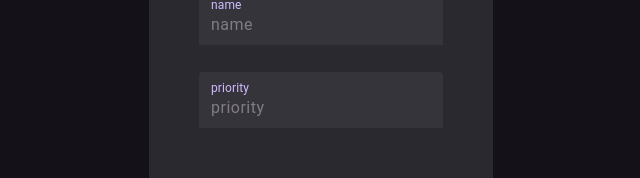
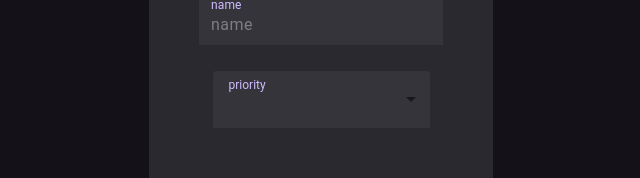
Before and after one commit to ReyhaneBstp/task_manager, a React (Vite) app: page /edit in a window 1280 px wide. Shown: the part 321-499 px from the top of the page, without its empty margins (327-967 px from the left). Built offline with nearby package versions, Linux system fonts and the light colour scheme; data requests are answered from the project's data file; sample sign-in values are in the browser's storage.

Commit message:
[refactor] changed priority ui of  edit page

```diff
--- a/db.json
+++ b/db.json
@@ -2,7 +2,7 @@
   "tasks": [
     {
       "title": "Exercise for 80 minutes",
-      "priority": 2,
+      "priority": "high",
       "status": true,
       "taskId": "9h2aca21-a8f5-4f8d-b975-bd20b6a4999c",
       "userId": "27a18898-b5df-4d83-b898-9ee542a149d8",
@@ -10,7 +10,7 @@
     },
     {
       "title": "Exercise for 90 minutes",
-      "priority": 2,
+      "priority": "medium",
       "status": true,
       "taskId": "9h2aca21-a8f5-4f8d-b975-bd20b06a4999c",
       "userId": "27a18898-b5df-4d83-b898-9ee542a149d8",
@@ -18,7 +18,7 @@
     },
     {
       "title": "Exercise for 40 minutes",
-      "priority": 2,
+      "priority": "low",
       "status": false,
       "taskId": "9h2aca21-a8f5-4f8d-b975-bd20b064999c",
       "userId": "27a18898-b5df-4d83-b898-9ee542a149d8",
@@ -26,42 +26,42 @@
     },
     {
       "title": "Exercise for 50 minutes",
-      "priority": 2,
+      "priority": "medium",
       "status": true,
       "id": "9h2aca21-a8f5-4f8d-b975-bd20b06a499c",
       "userId": "27a18898-b5df-4d83-b898-9ee542a149d8"
     },
     {
       "title": "Exercise for 60 minutes",
-      "priority": 2,
+      "priority": "low",
       "status": true,
       "id": "9h2aca21-a8f5-4f8d-975-bd20b06a4999c",
       "userId": "27a18898-b5df-4d83-b898-9ee542a149d8"
     },
     {
       "title": "read a book",
-      "priority": "3",
+      "priority": "low",
       "status": true,
       "id": "9cd8f273-2a08-4d08-a647-8d31806e1917",
       "userId": "27a18898-b5df-4d83-b898-9ee542a149d8"
     },
     {
       "title": "play football",
-      "priority": "2",
+      "priority": "high",
       "status": true,
       "id": "a306b4b1-253a-402b-a4df-dff00d078bca",
       "userId": "8b2aca21-a8f5-4f8d-b975-d20b06a4999c"
     },
     {
       "title": "listen to music",
-      "priority": "5",
-      "status": false,
+      "priority": "high",
+      "status": true,
       "id": "e6af41e6-14d3-4939-b487-0f7ce7520dc7",
       "userId": "8b2aca21-a8f5-4f8d-b975-d20b06a4999c"
     },
     {
       "title": "task #4",
-      "priority": "3",
+      "priority": "medium",
       "status": false,
       "taskId": "cf3e6bd7-71e1-45f9-8e23-a89bf9a3f6a5",
       "userId": "8b2aca21-a8f5-4f8d-b975-d20b06a4999c",
@@ -69,42 +69,42 @@
     },
     {
       "title": "task #4",
-      "priority": "4",
+      "priority": "high",
       "status": false,
       "id": "5de00503-8a59-40a8-9349-40b3d582ace7",
       "userId": "8b2aca21-a8f5-4f8d-b975-d20b06a4999c"
     },
     {
       "title": "task #5",
-      "priority": "2",
+      "priority": "high",
       "status": false,
       "id": "1b234b0d-93c6-4c7f-8d49-d6520b1fec92",
       "userId": "8b2aca21-a8f5-4f8d-b975-d20b06a4999c"
     },
     {
       "title": "task # 6",
-      "priority": "3",
+      "priority": "medium",
       "status": false,
       "id": "419f6a04-6513-47f6-8777-f895e9fa40e0",
       "userId": "8b2aca21-a8f5-4f8d-b975-d20b06a4999c"
     },
     {
       "title": "task #7",
-      "priority": "1",
+      "priority": "low",
       "status": true,
       "id": "98f3b3c7-dec5-489c-bebd-d201f18c2a9d",
       "userId": "8b2aca21-a8f5-4f8d-b975-d20b06a4999c"
     },
     {
       "title": "task #7",
-      "priority": "1",
+      "priority": "low",
       "status": false,
       "id": "cc61c803-1cc4-49d8-b760-d53bda7daad6",
       "userId": "27a18898-b5df-4d83-b898-9ee542a149d8"
     },
     {
       "title": "lkjijk",
-      "priority": "2",
+      "priority": "low",
       "status": false,
       "id": "c1e5d4e7-2728-497b-a984-cbb1af2ce5a3",
       "userId": "27a18898-b5df-4d83-b898-9ee542a149d8"
@@ -190,11 +190,19 @@
     },
     {
       "title": "task # 2n",
-      "priority": "high",
+      "priority": "low",
       "status": true,
       "taskId": "416c2ef2-5585-4d3e-99b2-a5969eb1757b",
       "userId": "8b2aca21-a8f5-4f8d-b975-d20b06a4999c",
       "id": "416c2ef2-5585-4d3e-99b2-a5969eb1757b"
+    },
+    {
+      "title": "task n",
+      "priority": "high",
+      "status": true,
+      "taskId": "a1589cda-881d-4429-93b2-723de1535a59",
+      "userId": "27a18898-b5df-4d83-b898-9ee542a149d8",
+      "id": "a1589cda-881d-4429-93b2-723de1535a59"
     }
   ],
   "users": [
--- a/src/pages/edit/Edit.tsx
+++ b/src/pages/edit/Edit.tsx
@@ -6,6 +6,7 @@ import { validateTaskTitle , validateTaskPriority } from "../../utilities/valida
 import axios from "axios";
 import { TextField, Button } from '@mui/material';
 import CustomButton from "../../components/custom button/CustomButton";
+import { Select, MenuItem } from '@mui/material';
 import './edit.scss'
 
 interface Task {
@@ -31,6 +32,8 @@ const Edit = () => {
     const {currentTask} = useAppContext() as {currentTask:Task};
 
     useEffect(() => {
+        console.log(currentTask);
+
         setTaskId(currentTask?.id);
         setTaskName(currentTask?.title);
         setTaskId(currentTask?.id);
@@ -105,21 +108,33 @@ const Edit = () => {
                     </div>
 
                     <div className='inputs-container'>
-                    <TextField
-                        className='inputs'
+                        <div className="input-title"> priority</div>
+                        <Select
+                            className='select-proprity'
                             label="priority"
-                        placeholder='priority'
+                            value={priority}
+                            onChange={handlePriorityChange}
+                            displayEmpty
                             variant="filled"
-                        value={priority}
                             error={priorityError}
                             helperText={priorityErrorMsg}
-                        onChange={handlePriorityChange}
                             InputLabelProps={{
                                 style: { color: 'var(--m-3-sys-dark-primary, #D0BCFF)'},
                                 shrink: true,
                             }}
-                        />
+                            sx={{
+                                textAlign:'left'
+
+                            }}
+                        >
+                            <MenuItem  className="menu-item" value="" disabled>Select Priority</MenuItem>
+                            <MenuItem className="menu-item" value="low">Low</MenuItem>
+                            <MenuItem className="menu-item" value="medium">Medium</MenuItem>
+                            <MenuItem className="menu-item" value="high">High</MenuItem>
+                        </Select>
+                        {priorityError && <p className="error-message">{priorityErrorMsg}</p>}
                     </div>
+
 
 
                 </form>
```
Lines whose indentation alone changed are shown as unchanged.
